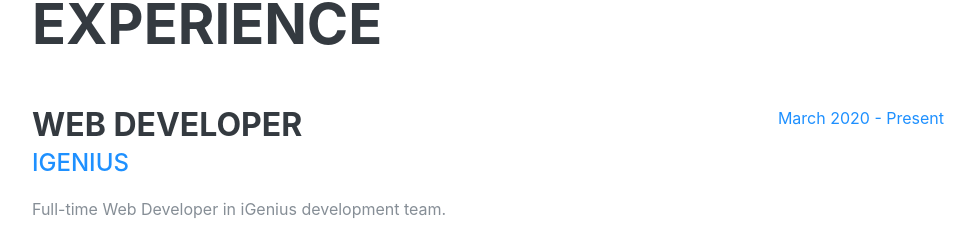
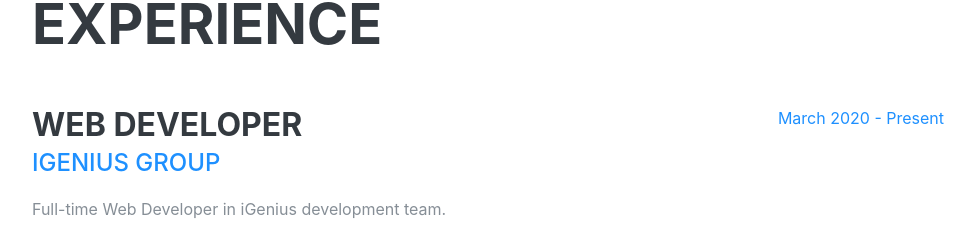
Before and after one commit to di0nys1s/myresume, a React (Create React App) app: page / in a window 1280 px wide. Shown: the part 858-1096 px from the top of the page, without its empty margins (288-1263 px from the left). Built offline with nearby package versions, Linux system fonts and the light colour scheme; a web font is replaced by a local one.

Commit message:
igenius title update

```diff
--- a/src/components/experience.jsx
+++ b/src/components/experience.jsx
@@ -13,7 +13,7 @@
             <h3 className="mb-0">Web Developer</h3>
             <div className="subheading mb-3">
               <a target="_blank" href="https://www.igeniusgroup.com/">
-                iGenius
+                iGenius Group
               </a>
             </div>
             <p>Full-time Web Developer in iGenius development team.</p>
```
